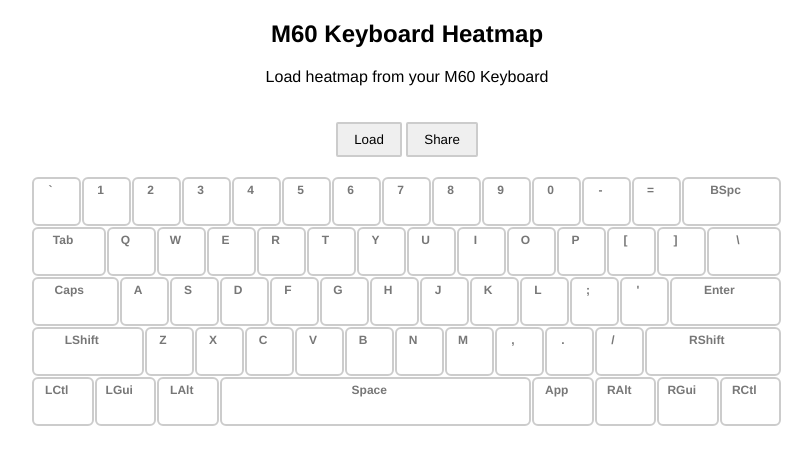
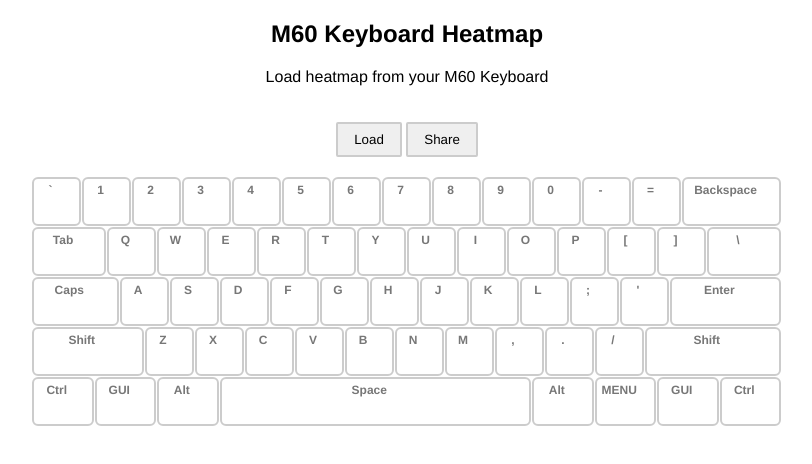
Before and after one commit to xiongyihui/keyboard-editor, a plain HTML site: page heatmap.html in a window 1280 px wide. Shown: the full height of the page, 233-1045 px from the left. Drawn offline with Linux system fonts and the light colour scheme.

Commit message:
update key names

```diff
--- a/layout-m60.html
+++ b/layout-m60.html
@@ -12,7 +12,7 @@
     <div id="key-12" class="key" tabindex="1">0</div>
     <div id="key-13" class="key" tabindex="1">-</div>
     <div id="key-14" class="key" tabindex="1">=</div>
-    <div id="key-15" class="key btn200" tabindex="1">BSpc</div>
+    <div id="key-15" class="key btn200" tabindex="1">Backspace</div>
     </div>
 
     <div class='keyboard-row'>
@@ -49,7 +49,7 @@
     </div>
 
     <div class='keyboard-row'>
-    <div id="key-64" class="key btn225" tabindex="4">LShift</div>
+    <div id="key-64" class="key btn225" tabindex="4">Shift</div>
     <div id="key-63" class="key" tabindex="4">Z</div>
     <div id="key-62" class="key" tabindex="4">X</div>
     <div id="key-61" class="key" tabindex="4">C</div>
@@ -60,16 +60,16 @@
     <div id="key-54" class="key" tabindex="4">,</div>
     <div id="key-53" class="key" tabindex="4">.</div>
     <div id="key-52" class="key" tabindex="4">/</div>
-    <div id="key-51" class="key btn275" tabindex="4">RShift</div>
+    <div id="key-51" class="key btn275" tabindex="4">Shift</div>
     </div>
 
     <div class='keyboard-row'>
-    <div id="key-65" class="key btn125" tabindex="5">LCtl</div>
-    <div id="key-66" class="key btn125" tabindex="5">LGui</div>
-    <div id="key-67" class="key btn125" tabindex="5">LAlt</div>
+    <div id="key-65" class="key btn125" tabindex="5">Ctrl</div>
+    <div id="key-66" class="key btn125" tabindex="5">GUI</div>
+    <div id="key-67" class="key btn125" tabindex="5">Alt</div>
     <div id="key-70" class="key btn625" tabindex="5">Space</div>
-    <div id="key-71" class="key btn125" tabindex="5">App</div>
-    <div id="key-72" class="key btn125" tabindex="5">RAlt</div>
-    <div id="key-73" class="key btn125" tabindex="5">RGui</div>
-    <div id="key-74" class="key btn125" tabindex="4">RCtl</div>
+    <div id="key-71" class="key btn125" tabindex="5">Alt</div>
+    <div id="key-72" class="key btn125" tabindex="5">MENU</div>
+    <div id="key-73" class="key btn125" tabindex="5">GUI</div>
+    <div id="key-74" class="key btn125" tabindex="4">Ctrl</div>
     </div>
```
